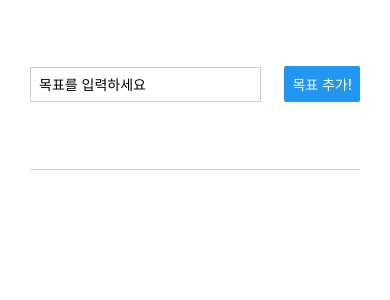
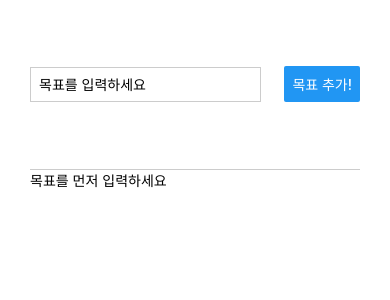
Before and after one commit to zlzlzlmo/react-native-study-1, a React Native app: screen / in a window 390 px wide. Shown: the top 300 px of the page. Built offline with nearby package versions, Linux system fonts and the light colour scheme.

Commit message:
초기 렌더링 테스트 코드 작성

```diff
--- a/App.tsx
+++ b/App.tsx
@@ -60,6 +60,7 @@ export default function App() {
           <Button title="목표 추가!" onPress={handleAddGoal} />
         </View>
         <View style={styles.goalsContainer}>
+          {goals.length > 0 ? (
             <FlatList
               data={goals}
               renderItem={(renderItem) => {
@@ -71,6 +72,10 @@ export default function App() {
               }}
               keyExtractor={(item) => item.id}
             />
+          ) : (
+            <Text>목표를 먼저 입력하세요</Text>
+          )}
+
           {/* <ScrollView>
             {goals.map((goal, index) => (
               <View style={styles.goalItem} key={index}>
--- a/package.json
+++ b/package.json
@@ -8,7 +8,7 @@
     "ios": "expo start --ios",
     "web": "expo start --web",
     "eject": "expo eject",
-    "test": "jest"
+    "test": "jest --watch"
   },
   "dependencies": {
     "@types/jest": "^28.1.3",
@@ -24,7 +24,7 @@
     "@babel/core": "^7.18.6",
     "@testing-library/jest-native": "^4.0.5",
     "@testing-library/react-native": "^10.1.1",
-    "@types/react": "~18.0.14",
+    "@types/react": "~17.0.21",
     "@types/react-native": "~0.69.1",
     "react-test-renderer": "^18.2.0",
     "typescript": "~4.7.4"
```
Also changed, not shown: 2 other files (tests, documents, lock files or other folders). Lines whose indentation alone changed are shown as unchanged.
